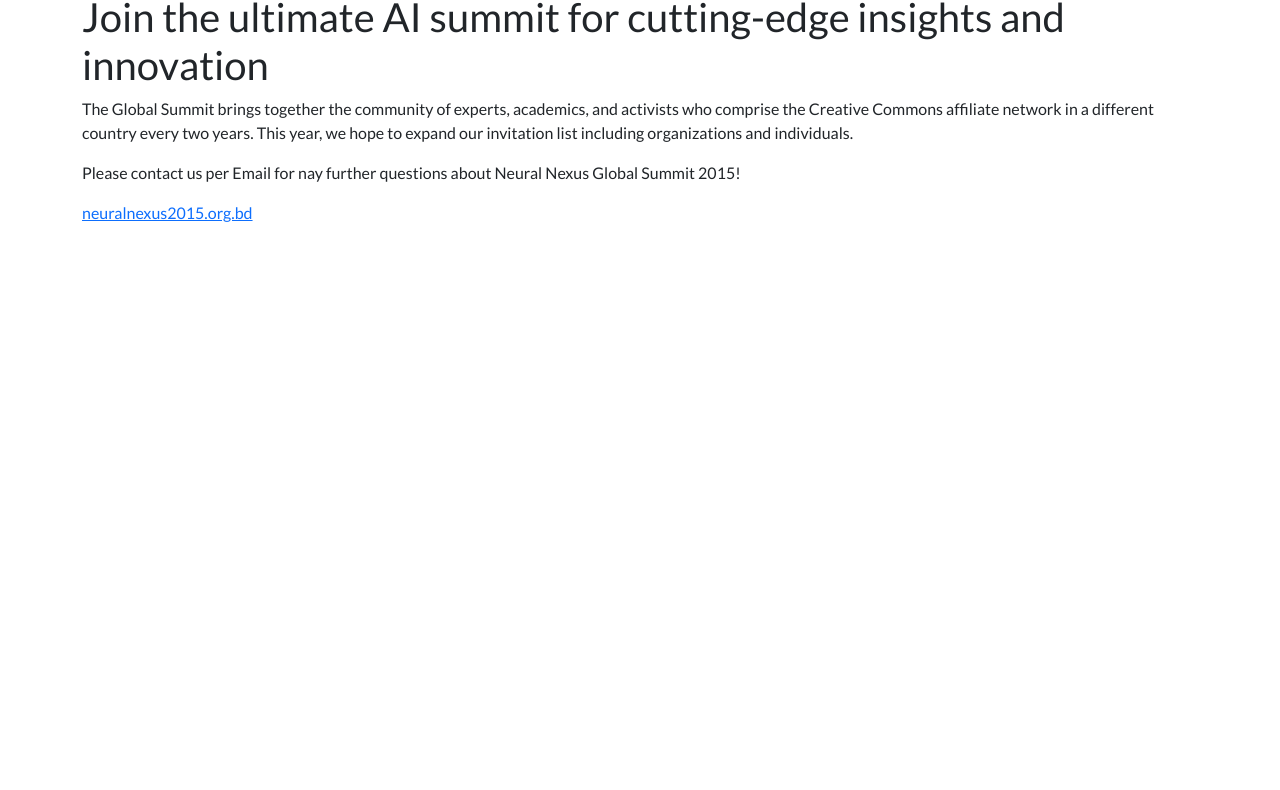
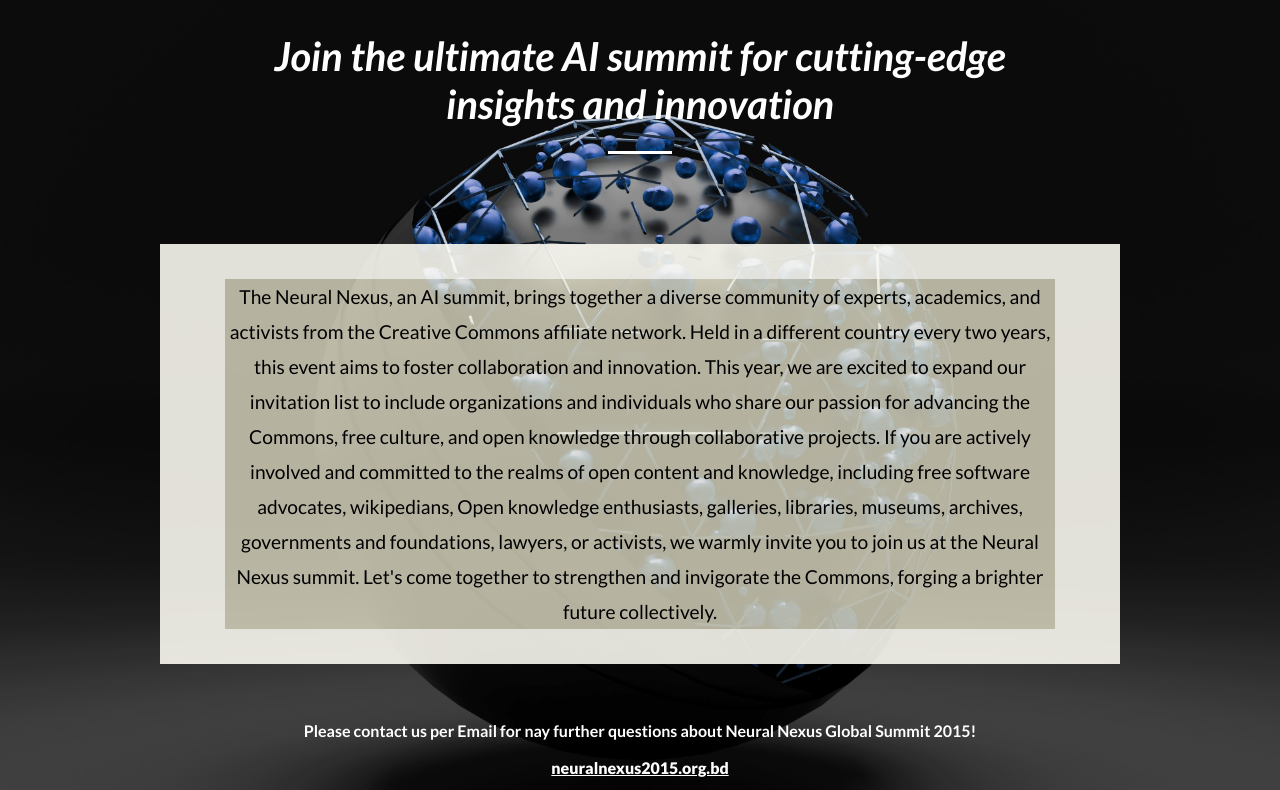
Before and after one commit to zuhebahmed88091/Neural_Nexus_Summit_Capstone, a website: page about.html in a window 1280 px wide. Shown: the part 163-953 px from the top of the page. Before the commit the page ends 800 px from the top, so only its background shows below. Drawn offline with nearby package versions, Linux system fonts and the light colour scheme.

Commit message:
Add summit description section for desktop version

```diff
--- a/about.css
+++ b/about.css
@@ -99,11 +99,21 @@
   /* navbar ends */
 
   /* Summit Description Stars */
+
+  .summitdescription-details-desktop {
+    display: none;
+  }
+
+  .summitjoin-border{
+    display: none;
+
+  }
   .summit-description {
     background-image: url(./properties/neural-network-two.jpg);
     background-repeat: no-repeat;
     background-size: cover;
     background-position-x: 50%;
+    margin-top: 0.5%;
   }
 
   .heading-wrapper {
@@ -240,6 +250,88 @@
   /* navbar ends */
 
   /* Summit Description Starts */
+  .summit-description {
+    background-image: url(./properties/neural-network-two.jpg);
+    background-repeat: no-repeat;
+    background-size: cover;
+    background-position-x: 50%;
+    margin-top: 0.2%;
+  }
+  .heading-wrapper {
+    display: none;
+  }
 
+  .summitjoin-wrapper {
+    text-align: center;
+    padding-left: 15%;
+    padding-right: 15%;
+    padding-top: 7%;
+  }
+
+  .summitdescription-join {
+    color: #fff;
+    font-weight: 700;
+    font-style: italic;
+  }
+
+  .summitjoin-border {
+    width: 4rem;
+    border-bottom: 3px solid #fff;
+    margin: 0 auto 1rem;
+    padding-top: 2%;
+  }
+
+  .summitdescription-details {
+    background: rgb(254, 250, 224, 0.4);
+    border: 1.5rem solid rgb(255, 255, 255, 0.4);
+    color: #000;
+    font-weight: 400;
+    font-size: 0.875rem;
+    text-align: center;
+    line-height: 25px;
+    margin-left: 7%;
+    margin-right: 7%;
+    display: none;
+  }
+
+  .summitdescription-details-desktop {
+    background: rgb(254, 250, 224, 0.7);
+    border-left: 65px solid rgb(255, 255, 255, 0.6);
+    border-right: 65px solid rgb(255, 255, 255, 0.6);
+    border-top: 35px solid rgb(255, 255, 255, 0.6);
+    border-bottom: 35px solid rgb(255, 255, 255, 0.6);
+    color: #000;
+    text-align: center;
+    margin-left: 7%;
+    margin-right: 7%;
+    margin-top: 8%;
+  }
+
+  .summitdescription-details-desktop p {
+    margin-bottom: 0;
+    font-weight: 400;
+    font-size: 1.2rem;
+    line-height: 35px;
+  }
+
+  .summitcontact-email {
+    text-align: center;
+    color: #fff;
+    padding-top: 5%;
+  }
+
+  .summitcontact-email p {
+    font-weight: 700;
+    margin-bottom: 0.8rem;
+  }
+
+  .summit-mail {
+    padding-bottom: 9%;
+  }
+
+  .summit-mail a {
+    color: #fff;
+    font-weight: 800;
+  }
   /* Summit Description Ends */
 }
--- a/about.html
+++ b/about.html
@@ -98,15 +98,34 @@
                 <h1 class="summitdescription-join">
                     Join the ultimate AI summit for cutting-edge insights and innovation
                 </h1>
+                <div class="summitjoin-border"></div>
+            </div>
+            <div class="summitdescription-details-desktop">
+              <p>
+                The Neural Nexus, an AI summit, brings together a diverse
+                community of experts, academics, and activists from the
+                Creative Commons affiliate network. Held in a different
+                country every two years, this event aims to foster
+                collaboration and innovation. This year, we are excited
+                to expand our invitation list to include organizations
+                and individuals who share our passion for advancing the
+                Commons, free culture, and open knowledge through
+                collaborative projects. If you are actively involved
+                and committed to the realms of open content and knowledge,
+                including free software advocates, wikipedians,
+                Open knowledge enthusiasts, galleries, libraries, museums,
+                archives, governments and foundations, lawyers, or activists,
+                we warmly invite you to join us at the Neural Nexus summit.
+                Let's come together to strengthen and invigorate the Commons,
+                forging a brighter future collectively.
+              </p>
             </div>
             <div class="summitdescription-details">
                 <p>
-                    The Global Summit brings together the community of
-                    experts, academics, and activists who comprise the
-                    Creative Commons affiliate network
-                    in a different country every two years.
-                    This year, we hope to expand our invitation list
-                    including organizations and individuals.
+                  The Neural Nexus is a premier AI summit where global experts,
+                  academics, and activists from Creative Commons converge.
+                  join us to shape the future of AI through collaboration
+                  and innovation.
                 </p>
             </div>
             <div class="summitcontact-email">
```
